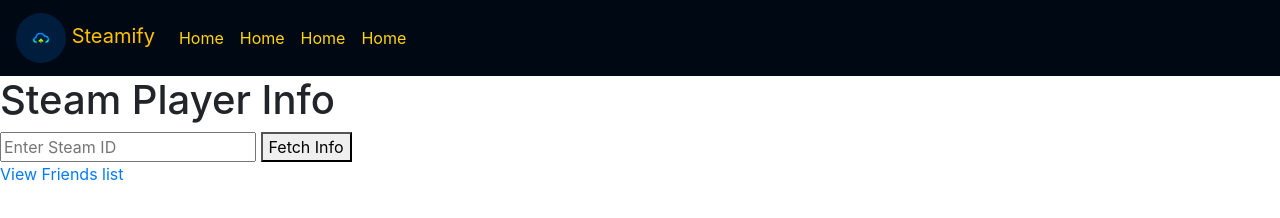
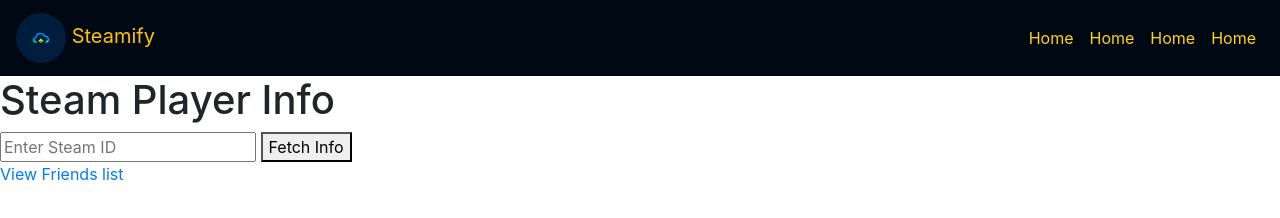
Before and after one commit to Kairovus/Project-2-API, a website: page steam-api-proxy/public/index.html in a window 1280 px wide. Drawn offline with nearby package versions, Linux system fonts and the light colour scheme.

Commit message:
Update index.html

```diff
--- a/steam-api-proxy/public/index.html
+++ b/steam-api-proxy/public/index.html
@@ -23,8 +23,8 @@
             <span class="navbar-toggler-icon"></span>
         </button>
 
-        <div class="collapse navbar-collapse" id="navbarSupportedContent">
-            <ul class="navbar-nav mr-auto">
+        <div class="collapse navbar-collapse d-md-flex justify-content-sm-end" id="navbarSupportedContent">
+            <ul class="navbar-nav">
                 <li class="nav-item">
                     <a class="nav-link fifth-text-accent" href="#">Home</a>
                 </li>
```
